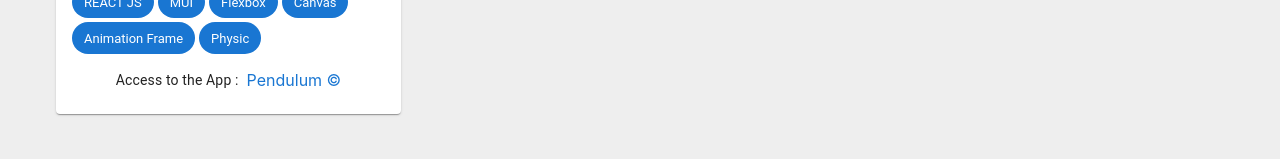
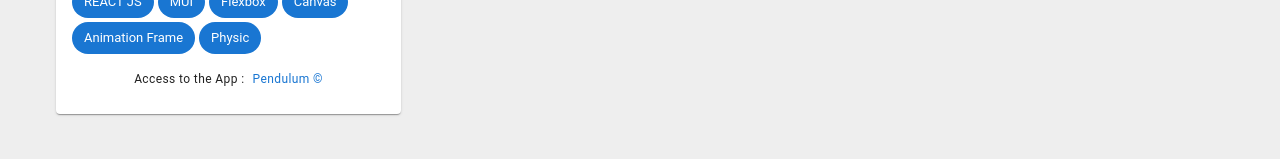
Before and after one commit to MyJooeee/contact-me, a React (Create React App) app: page / in a window 1280 px wide. Shown: the part 2905-3064 px from the top of the page. Built offline with nearby package versions, Linux system fonts and the light colour scheme.

Commit message:
Mui Link

```diff
--- a/src/ContactMe/Project.js
+++ b/src/ContactMe/Project.js
@@ -22,8 +22,8 @@ const Project = ({description, infoLink, link, skills, title}) => {
           ))}
           </Stack>
           <Stack direction='row' sx={{alignItems: 'center', justifyContent: 'center', gap: 1}}>
-          <Typography variant='body2'>{infoLink} :</Typography>
-          <Link target="_blank" href={link} underline="none">{title}</Link>
+          <Typography variant='caption'>{infoLink} :</Typography>
+          <Link target="_blank" variant='caption' href={link} underline="none">{title}</Link>
           </Stack>
         </Stack>
       </CardContent>
--- a/src/ContactMe/index.js
+++ b/src/ContactMe/index.js
@@ -2,7 +2,7 @@
 import * as React from 'react';
 // Components
 import { blue, blueGrey, grey } from '@mui/material/colors';
-import { AppBar, Avatar, Button, Container, Divider, Stack, Toolbar, Typography, useScrollTrigger } from '@mui/material';
+import { AppBar, Avatar, Button, Container, Divider, Link, Stack, Toolbar, Typography, useScrollTrigger } from '@mui/material';
 import { useTheme } from '@mui/material/styles';
 // Logos
 import Aexae from '../Media/Logos/aexae.png';
@@ -271,9 +271,10 @@ const ContactMe = () => {
             gap: 5,
             pt: 1
           }}>
-          <Typography variant="body2" sx={{ color: 'white' }} >Linkedin</Typography>
-          <Typography variant="body2" sx={{ color: 'white' }}>Github</Typography>
-          <Typography variant="body2" sx={{ color: 'white' }}>HyperSciences</Typography>
+          <Button> </Button>
+          <Link color='white' target="_blank" variant='caption' href='https://fr.linkedin.com/in/jonathan-dancette-72627a61' underline="none">Linkedin</Link>
+          <Link color='white' target="_blank" variant='caption' href='https://github.com/MyJooeee' underline="none">Github</Link>
+          <Link color='white' target="_blank" variant='caption' href='http://hypersciences.space' underline="none">HyperSciences</Link>
         </Stack>
         <Stack
           direction="row"
```
